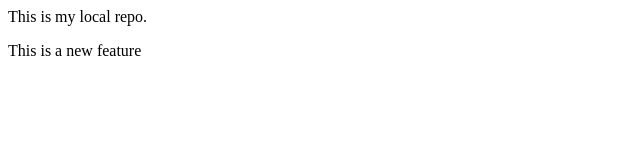
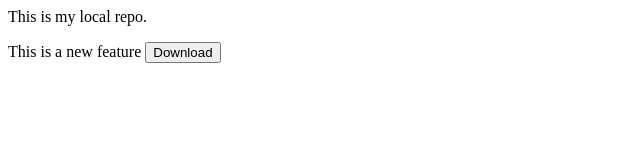
Before and after one commit to Chandan-Yadav313/LocalRepo, a plain HTML site: page index.html in a window 1280 px wide. Shown: the whole page, without its empty margins (0-640 px from the left). Drawn offline with Linux system fonts and the light colour scheme.

Commit message:
Add button

```diff
--- a/index.html
+++ b/index.html
@@ -1,2 +1,2 @@
 <p>This is my local repo.</p>
-<p>This is a new feature</p>
+<p>This is a new feature <button>Download</button></p>
```
